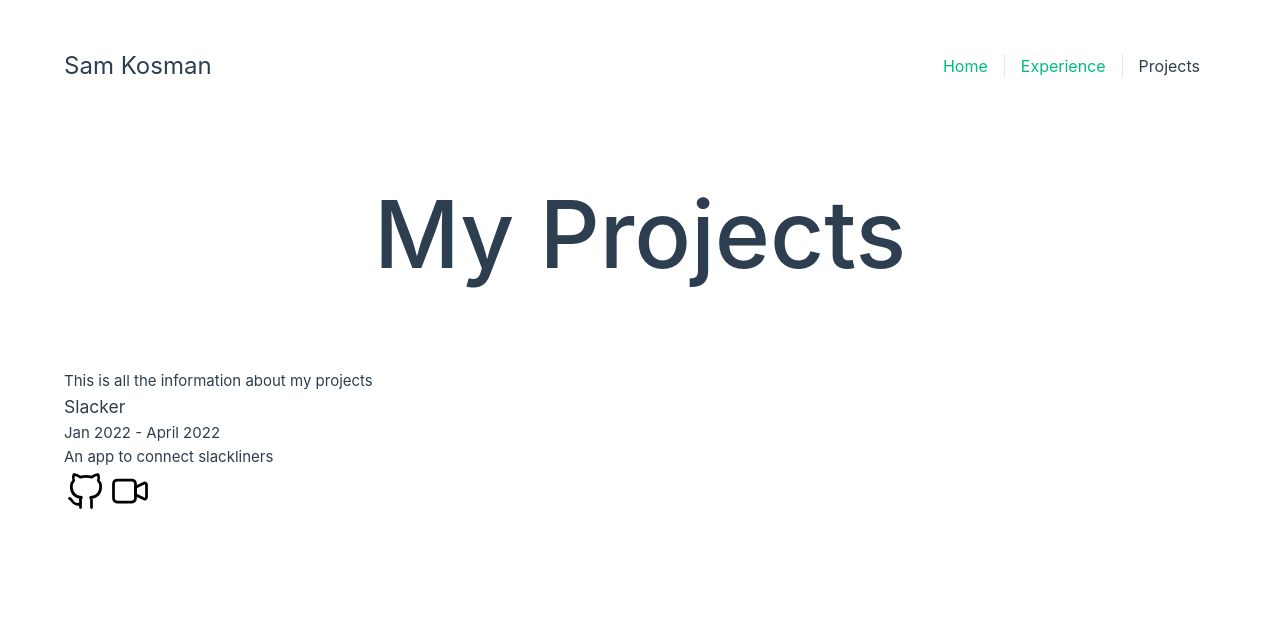
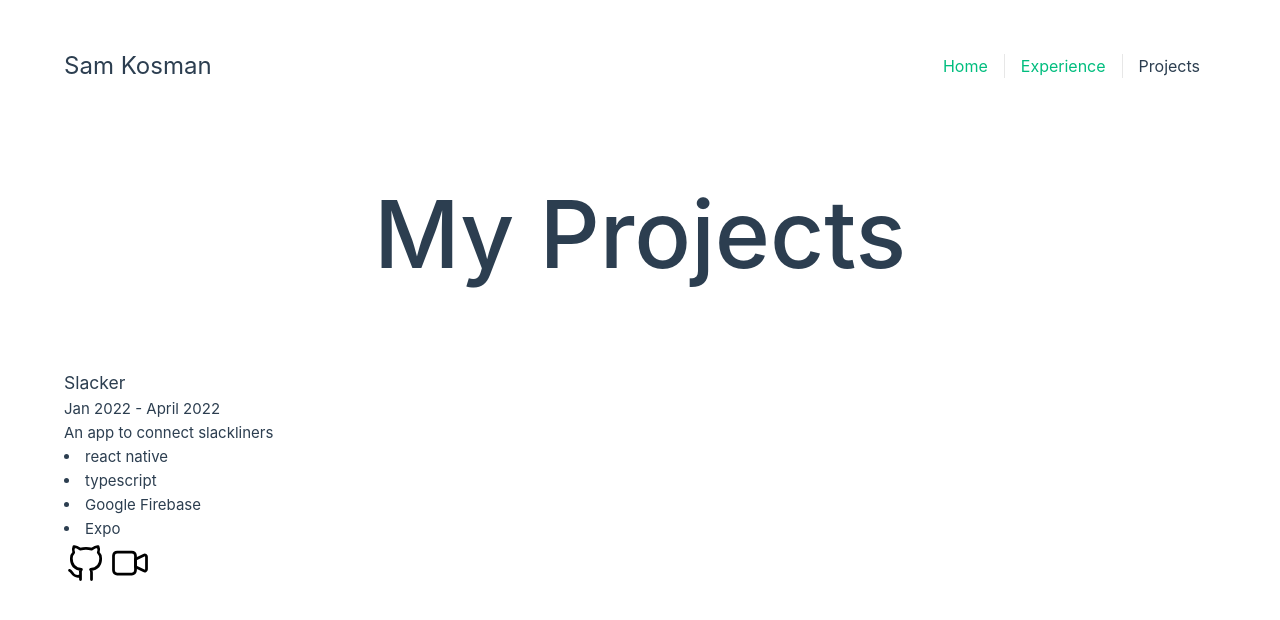
Before and after one commit to skosman/myself, a Vue app: page /projects in a window 1280 px wide. Shown: the top 620 px of the page. Built offline with nearby package versions, Linux system fonts and the light colour scheme.

Commit message:
Extract project into object

```diff
--- a/src/components/ProjectItem.vue
+++ b/src/components/ProjectItem.vue
@@ -2,28 +2,26 @@
 import GithubIcon from "./icons/IconGithub.vue";
 import VideoIcon from "./icons/IconVideo.vue";
 defineProps<{
-  githubUrl: string;
-  demoUrl: string;
+  project: {};
 }>();
 </script>
 
 <template>
   <div class="item">
-    <h3>
-      <slot name="heading"></slot>
-    </h3>
+    <h3>{{ project.name }}</h3>
     <h4>
-      <slot name="date"></slot>
+      {{ project.date }}
     </h4>
     <p>
-      <slot name="description"></slot>
+      {{ project.description }}
     </p>
-    <a :href="githubUrl" target="_blank"><github-icon /></a>
+    <li v-for="(tech, index) in project.technology" :key="index">
+      {{ tech }}
+    </li>
 
-    <a :href="demoUrl" target="_blank"> <video-icon /> </a>
-    <p>
-      <slot name="tech"></slot>
-    </p>
+    <a :href="project.githubUrl" target="_blank"><github-icon /></a>
+
+    <a :href="project.demoUrl" target="_blank"> <video-icon /> </a>
   </div>
 </template>
 
--- a/src/views/ProjectsView.vue
+++ b/src/views/ProjectsView.vue
@@ -1,5 +1,14 @@
 <script setup lang="ts">
 import ProjectItem from "../components/ProjectItem.vue";
+
+const slacker = {
+  name: "Slacker",
+  date: "Jan 2022 - April 2022",
+  description: "An app to connect slackliners",
+  technology: ["react native", "typescript", "Google Firebase", "Expo"],
+  githubUrl: "https://github.com/CSC485A-Slacker/slacker",
+  demoUrl: "https://github.com/CSC485A-Slacker/slacker",
+};
 </script>
 
 <template>
@@ -7,15 +16,7 @@ import ProjectItem from "../components/ProjectItem.vue";
     <h1 class="title">My Projects</h1>
   </header>
   <main>
-    <p>This is all the information about my projects</p>
-    <ProjectItem
-      github-url="https://github.com/CSC485A-Slacker/slacker"
-      demo-url="https://github.com/CSC485A-Slacker/slacker"
-    >
-      <template #heading>Slacker</template>
-      <template #date>Jan 2022 - April 2022</template>
-      <template #description>An app to connect slackliners</template>
-    </ProjectItem>
+    <ProjectItem :project="slacker"> </ProjectItem>
   </main>
 </template>
 
```
